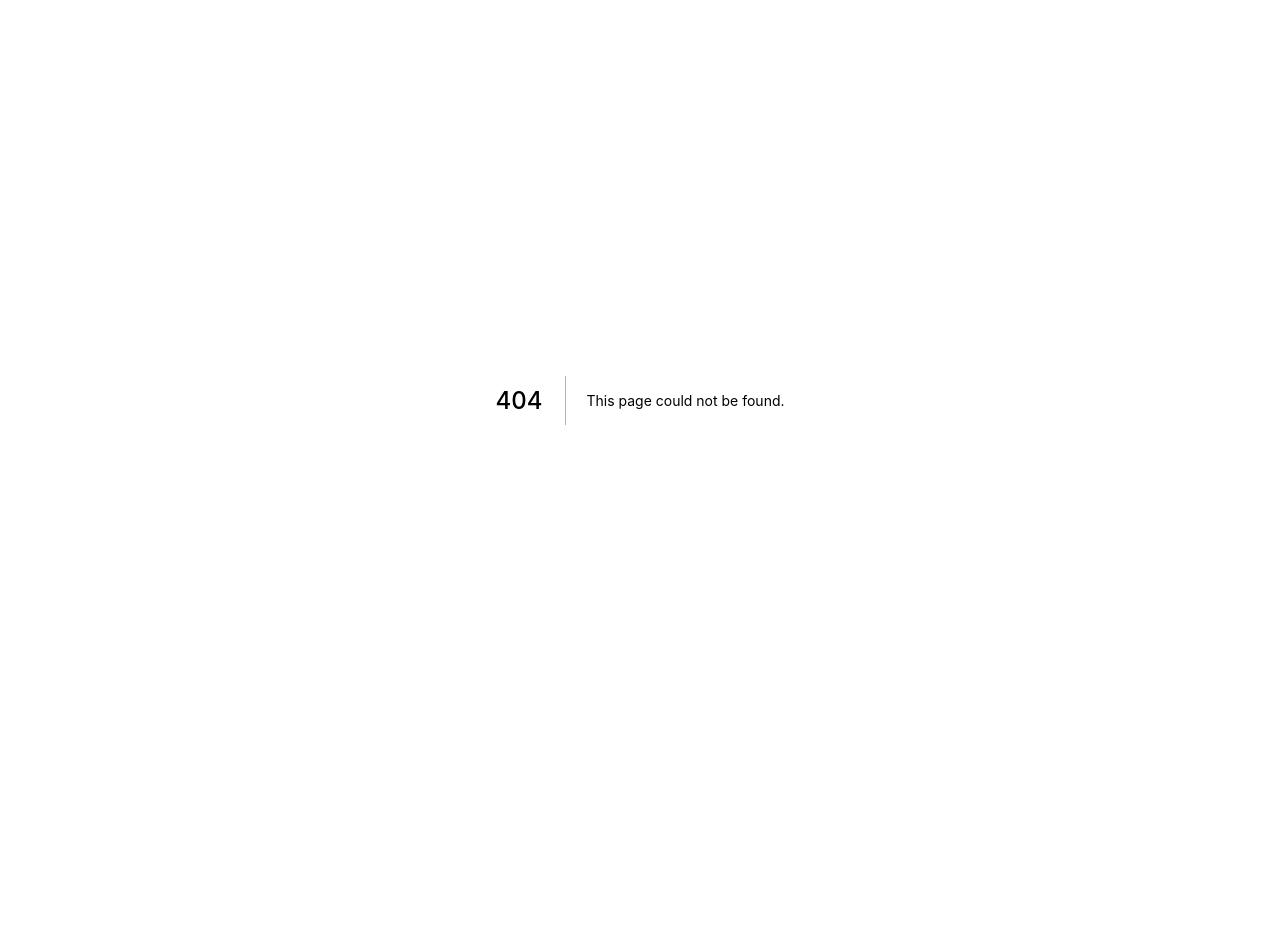
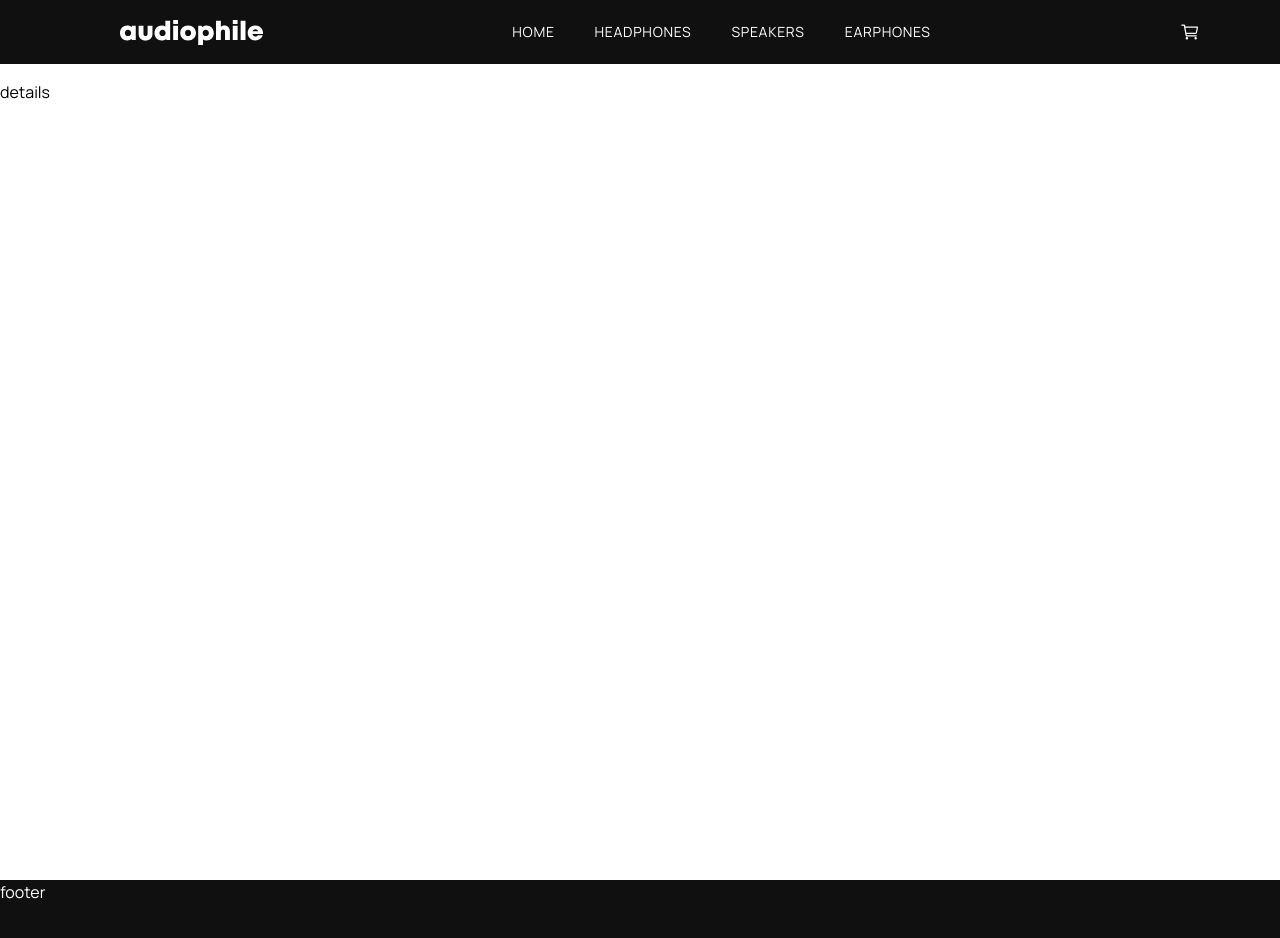
Before and after one commit to delasimensah/audiophile, a Next.js app: page /details in a window 1280 px wide. Before the commit this address had no page. Shown: the top 938 px of the page. Before the commit the page ends 800 px from the top, so only its background shows below. Built offline with nearby package versions, Linux system fonts and the light colour scheme.

Commit message:
added navbar

```diff
--- /dev/null
+++ b/components/Buttons.jsx
@@ -0,0 +1,37 @@
+import React from "react";
+import { IoChevronForwardOutline } from "react-icons/io5";
+
+//mui
+import { Button } from "@material-ui/core";
+
+export const PrimaryButton = () => {
+  return (
+    <Button className="px-4 text-[12px] text-white rounded-none bg-primary hover:bg-primaryLt ">
+      see product
+    </Button>
+  );
+};
+
+export const SecondaryButton = () => {
+  return (
+    <Button
+      variant="outlined"
+      className="px-4 text-[12px] border-dark rounded-none hover:bg-dark hover:text-white"
+    >
+      see product
+    </Button>
+  );
+};
+
+export const TertiaryButton = () => {
+  return (
+    <Button
+      variant="text"
+      className="text-[12px] hover:bg-transparent hover:text-primary"
+      disableTouchRipple
+      endIcon={<IoChevronForwardOutline className="w-4 h-4 text-primary" />}
+    >
+      shop
+    </Button>
+  );
+};
--- /dev/null
+++ b/components/Footer.jsx
@@ -0,0 +1,7 @@
+import React from "react";
+
+const Footer = () => {
+  return <div className="h-20 text-white bg-dark">footer</div>;
+};
+
+export default Footer;
--- /dev/null
+++ b/components/Layout.jsx
@@ -0,0 +1,19 @@
+import React from "react";
+
+//components
+import Navbar from "./Navbar";
+import Footer from "./Footer";
+
+const Layout = ({ children }) => {
+  return (
+    <>
+      <Navbar />
+
+      <div className="min-h-screen">{children}</div>
+
+      <Footer />
+    </>
+  );
+};
+
+export default Layout;
--- /dev/null
+++ b/components/Navbar.jsx
@@ -0,0 +1,39 @@
+import React from "react";
+import { useRouter } from "next/router";
+import { IoCartOutline, IoMenuOutline } from "react-icons/io5";
+
+//mui
+import { Divider } from "@material-ui/core";
+
+const Navbar = () => {
+  const { pathname } = useRouter();
+
+  return (
+    <div
+      className={`absolute top-0 flex items-center space-x-10 w-full h-16 text-white px-5 md:px-10 lg:px-20 ${
+        pathname === "/details" ? "bg-dark" : "bg-transparent"
+      }`}
+    >
+      <div className="lg:hidden">
+        <IoMenuOutline className="w-8 h-8" />
+      </div>
+
+      <div className="flex justify-center flex-grow md:justify-start lg:flex-none">
+        <img src="/assets/shared/desktop/logo.svg" alt="" />
+      </div>
+
+      <ul className="items-center justify-center flex-grow hidden space-x-10 text-sm tracking-wider uppercase lg:flex">
+        <li>Home</li>
+        <li>Headphones</li>
+        <li>Speakers</li>
+        <li>Earphones</li>
+      </ul>
+
+      <div>
+        <IoCartOutline className="w-5 h-5" />
+      </div>
+    </div>
+  );
+};
+
+export default Navbar;
--- a/pages/_app.jsx
+++ b/pages/_app.jsx
@@ -1,4 +1,6 @@
 import Head from "next/head";
+import { ThemeProvider } from "@material-ui/core/styles";
+import theme from "../utils/muiTheme";
 import "../styles/globals.css";
 
 const MyApp = ({ Component, pageProps }) => {
@@ -7,10 +9,13 @@ const MyApp = ({ Component, pageProps }) => {
       <Head>
         <title>Audiophile</title>
         <meta name="description" content="Audiophile ecommerce website" />
+        <meta name="viewport" content="width=device-width, initial-scale=1" />
         <link rel="icon" href="/favicon-32x32.png" />
       </Head>
 
-      <Component {...pageProps} />
+      <ThemeProvider theme={theme}>
+        <Component {...pageProps} />
+      </ThemeProvider>
     </>
   );
 };
--- a/pages/api/hello.js
+++ /dev/null
@@ -1,5 +0,0 @@
-// Next.js API route support: https://nextjs.org/docs/api-routes/introduction
-
-export default function handler(req, res) {
-  res.status(200).json({ name: 'John Doe' })
-}
--- /dev/null
+++ b/pages/category.jsx
@@ -0,0 +1,14 @@
+import React from "react";
+
+//components
+import Layout from "../components/Layout";
+
+const category = () => {
+  return (
+    <Layout>
+      <div className="mt-20">category</div>
+    </Layout>
+  );
+};
+
+export default category;
--- /dev/null
+++ b/pages/details.jsx
@@ -0,0 +1,14 @@
+import React from "react";
+
+//components
+import Layout from "../components/Layout";
+
+const details = () => {
+  return (
+    <Layout>
+      <div className="mt-20">details</div>
+    </Layout>
+  );
+};
+
+export default details;
--- a/pages/index.jsx
+++ b/pages/index.jsx
@@ -1,3 +1,15 @@
-export default function Home() {
-  return <div>home</div>;
-}
+import React from "react";
+
+//components
+import Layout from "../components/Layout";
+import { PrimaryButton } from "../components/Buttons";
+
+const Home = () => {
+  return (
+    <Layout>
+      <div className="w-full h-screen bg-center bg-no-repeat bg-cover bg-hero-sm md:bg-hero-md lg:bg-hero"></div>
+    </Layout>
+  );
+};
+
+export default Home;
--- a/tailwind.config.js
+++ b/tailwind.config.js
@@ -12,9 +12,11 @@ module.exports = {
         dark: "#101010",
       },
     },
-    // backgroundImage: () => ({
-    //   home: "url('/images/home-bg.jpg')",
-    // }),
+    backgroundImage: () => ({
+      hero: "url('/assets/home/desktop/image-hero.jpg')",
+      "hero-sm": "url('/assets/home/mobile/image-header.jpg')",
+      "hero-md": "url('/assets/home/tablet/image-header.jpg')",
+    }),
   },
   variants: {
     extend: {},
--- /dev/null
+++ b/utils/muiTheme.js
@@ -0,0 +1,12 @@
+import { createTheme } from "@material-ui/core/styles";
+
+export default createTheme({
+  typography: {
+    fontFamily: "Manrope",
+  },
+  palette: {
+    primary: {
+      main: "#D87D4A",
+    },
+  },
+});
```
